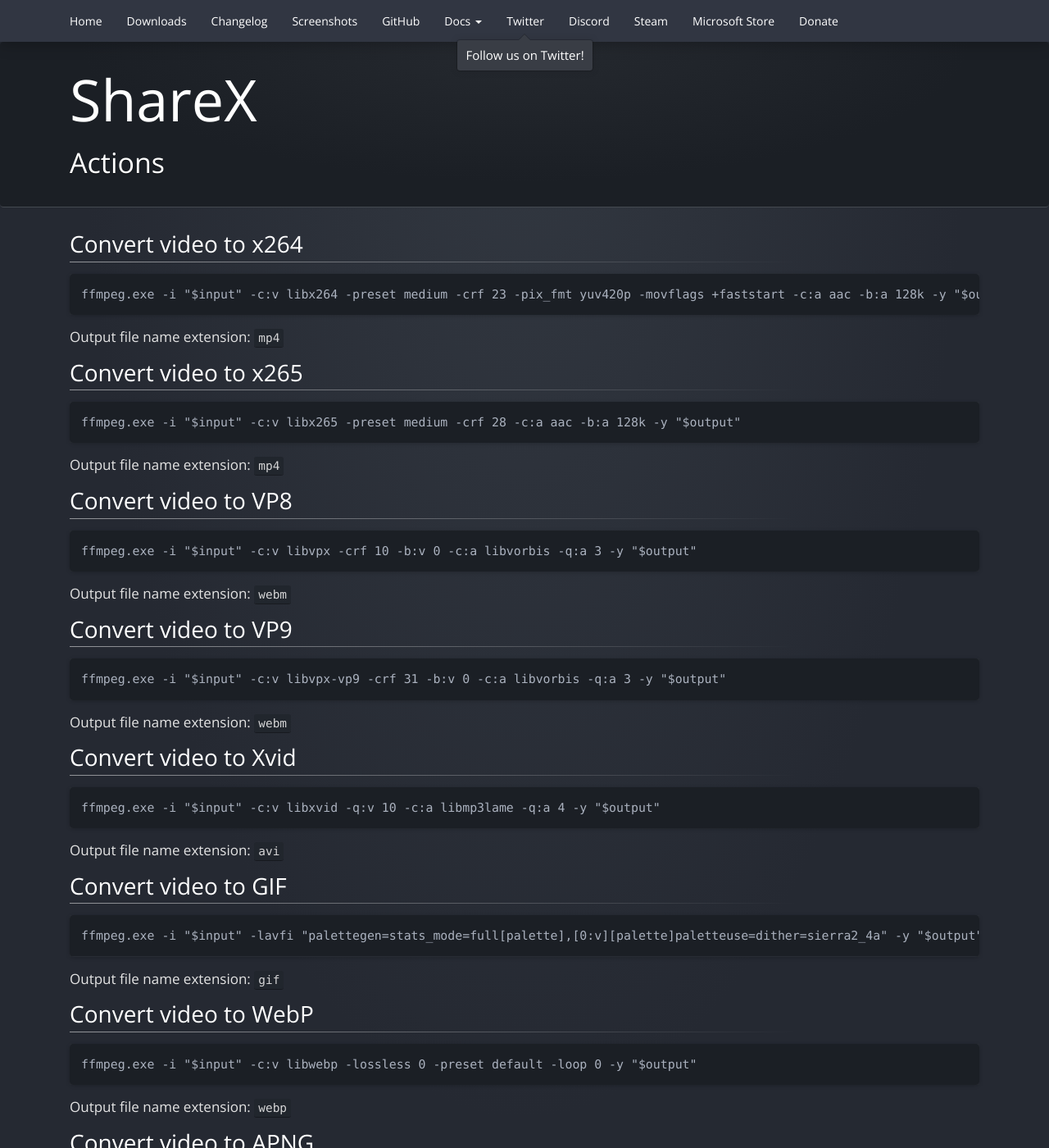
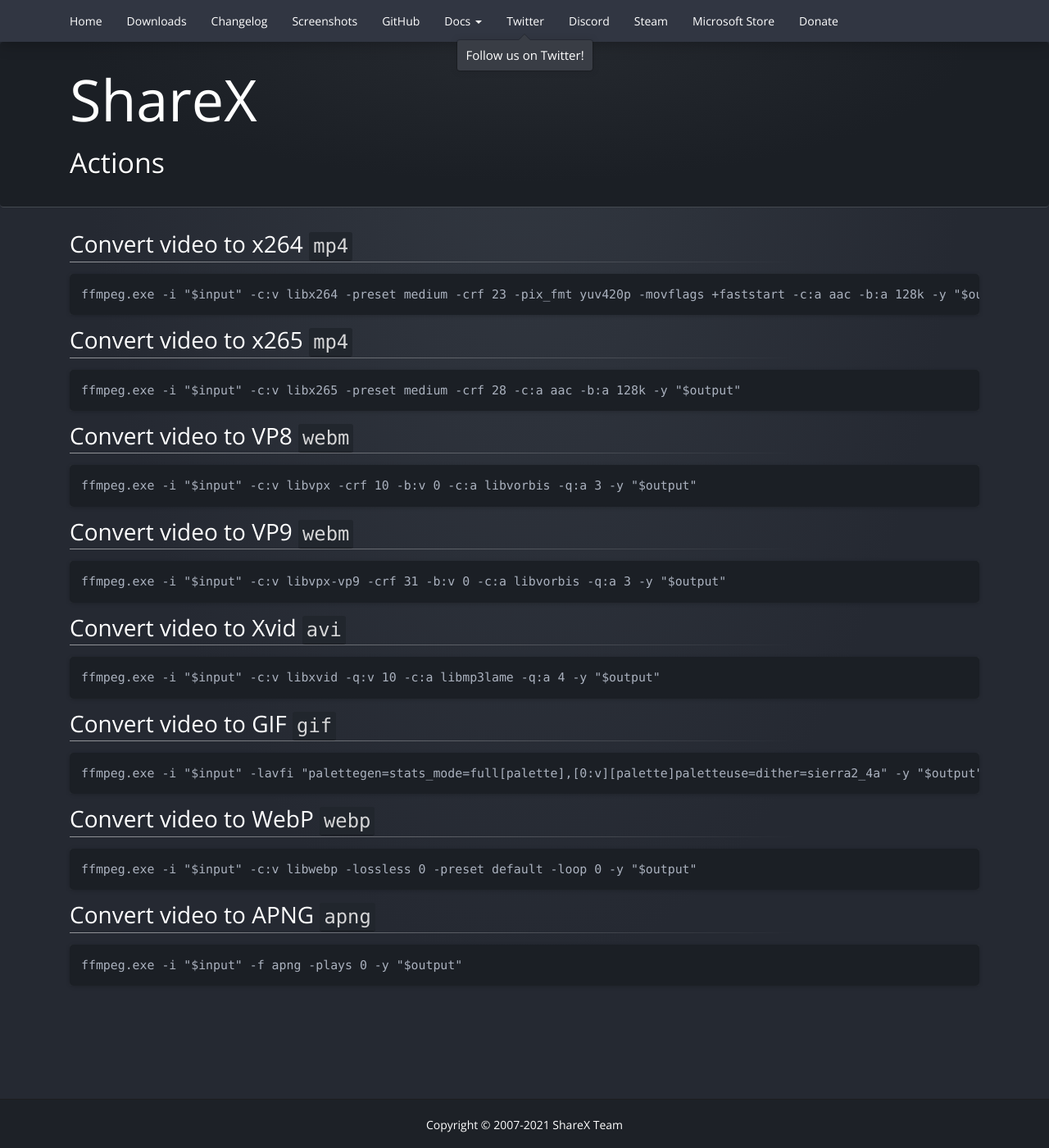
Before and after one commit to ShareX/sharex.github.io, a Jekyll site: the page built from actions/index.md, in a window 1280 px wide and 1400 px high. Shown: the whole window at 82% size. Built offline with Jekyll 4.4.1, drawn with Linux system fonts in a browser that asks for light colours; some of the changed text lies outside the part shown.

Commit message:
Show extension near name

````diff
--- a/actions/index.md
+++ b/actions/index.md
@@ -4,12 +4,10 @@
 ---
 
 {% for action in site.data.actions %}
-## {{ action.name }}
+## {{ action.name }}{% if action.extension %} `{{ action.extension }}`{% endif %}
 
 ```
 {{ action.filename }} {{ action.arguments }}
-```{% if action.extension %}
-Output file name extension: `{{ action.extension }}`
-{% endif %}
+```
 
 {% endfor %}
````
